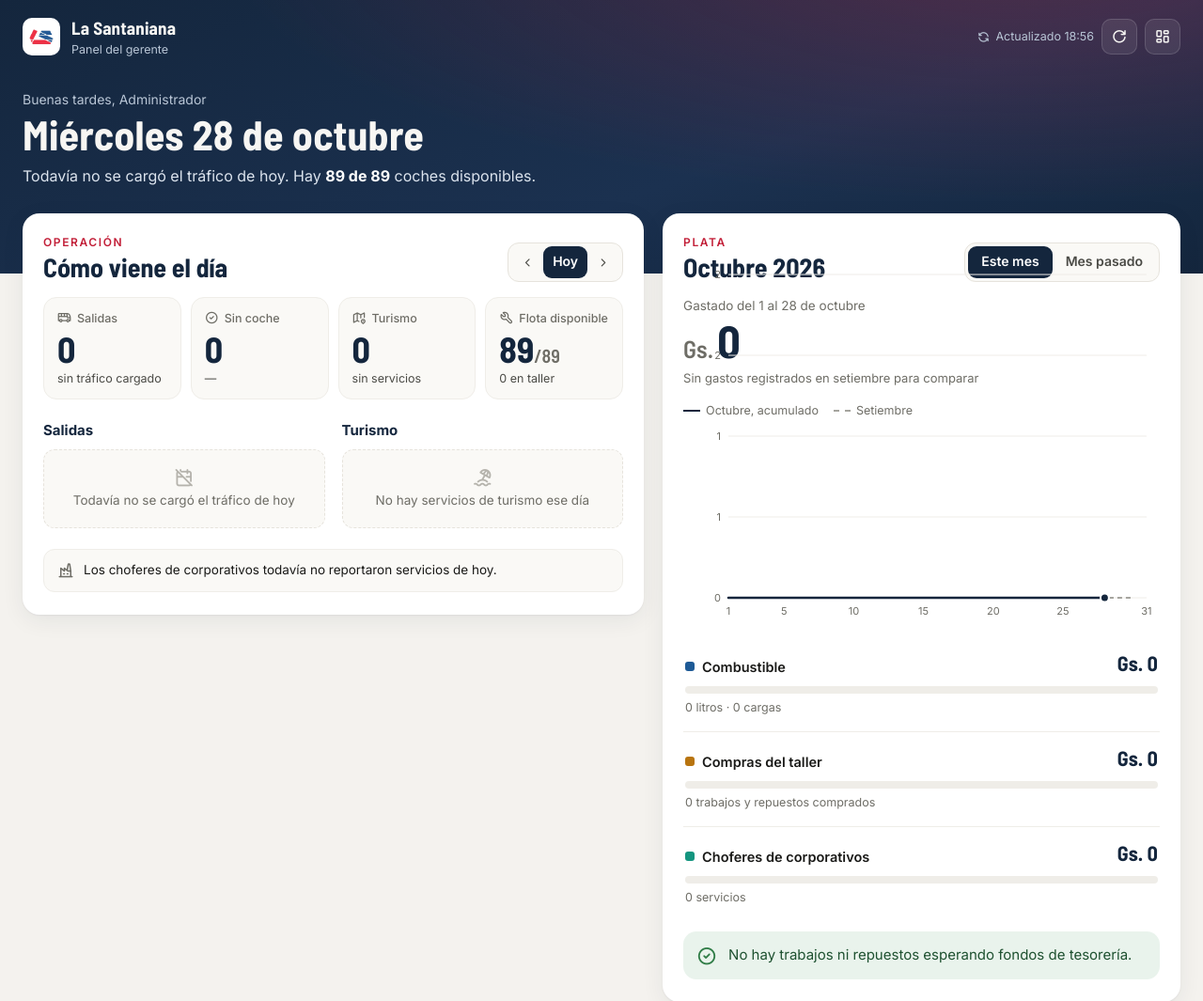
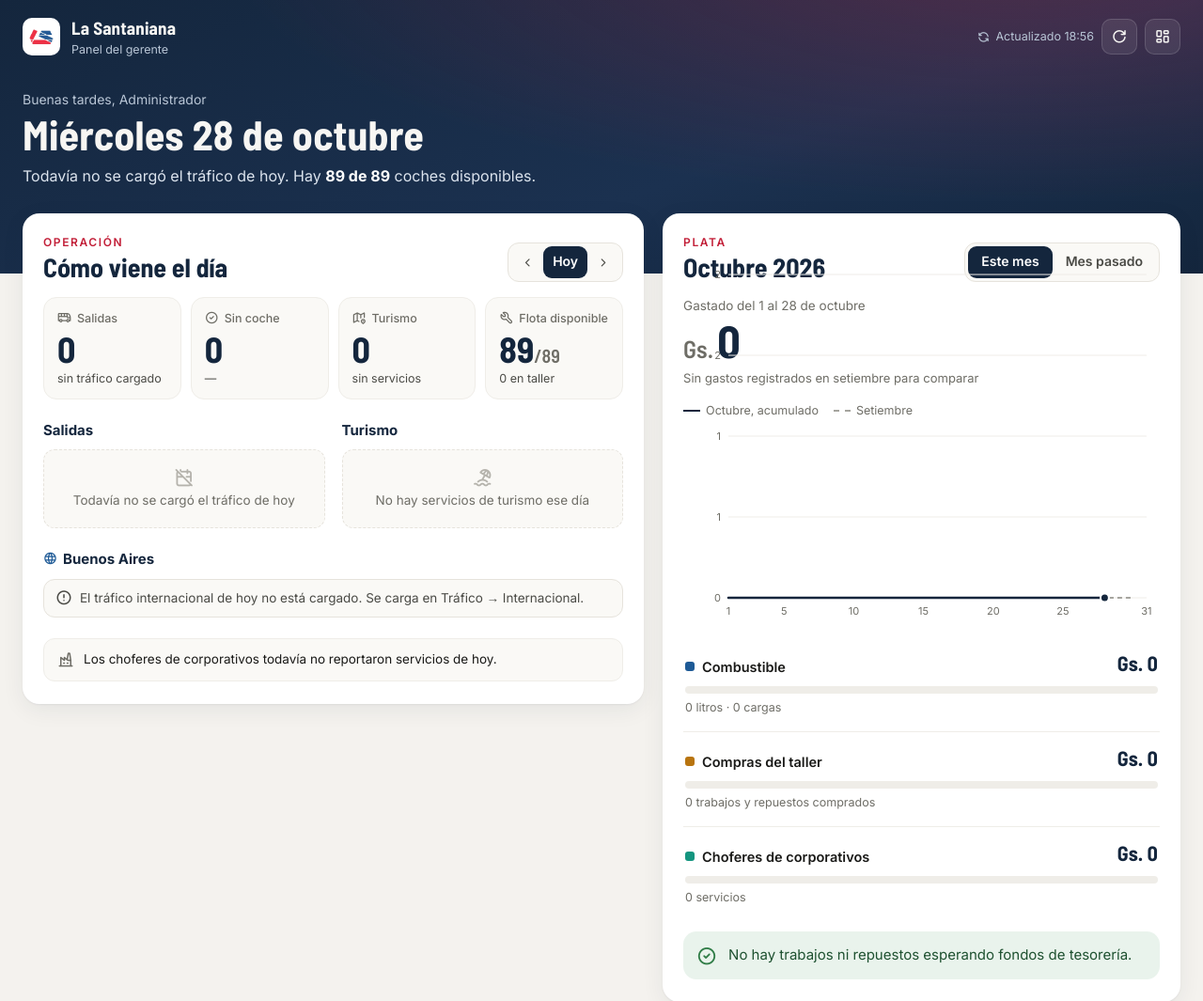
Before and after one commit to marcosmeternicht10-cell/flota-santaniana, a Flask app: page /gerencia in a window 1280 px wide. Shown: the top 1065 px of the page at 94% size. Run offline with Flask 3, Linux system fonts and the light colour scheme; a user stored in the database is signed in; data comes from the database, SQL or seed files in the repository; tables that the repository leaves empty hold one stand-in row (values such as "Sample post"); some libraries are stand-ins or nearby versions.

Commit message:
Add files via upload

```diff
--- a/static/gerencia.css
+++ b/static/gerencia.css
@@ -278,3 +278,11 @@
 @media (prefers-reduced-motion: reduce) {
   .g-card, .g-esq, .g-act.g-girando .ti { animation: none; }
 }
+
+/* Buenos Aires (tráfico internacional) */
+.g-int .g-bloque-cab h3 { display: inline-flex; align-items: center; gap: 6px; }
+.g-int .g-bloque-cab h3 .ti { color: var(--blue); }
+.g-int-res { margin: 2px 0 6px; font-size: 13.5px; color: var(--muted); }
+.g-int-res b { color: var(--text); }
+.g-int-vacio { display: flex; gap: 8px; align-items: flex-start; padding: 10px 12px; border-radius: 12px; background: var(--surface-2); border: 1px solid var(--line); font-size: 13.5px; color: var(--text-2); }
+.g-int-vacio .ti { font-size: 18px; flex: none; }
--- a/static/gerencia.js
+++ b/static/gerencia.js
@@ -162,6 +162,7 @@
       <div>${htmlSalidas(op)}</div>
       <div>${htmlTurismo(op)}</div>
     </div>
+    ${htmlInternacional(op)}
     ${htmlCorporativos(op)}`;
 }
 
@@ -216,10 +217,10 @@
     </div>`;
 }
 
-function filaSalida(s) {
+function filaSalida(s, sinTipo) {
   const tramo = s.origen && s.llega ? `${esc(s.origen)} → ${esc(s.llega)}` : esc(s.destino);
   const extra = [];
-  if (s.tipo === "internacional") extra.push("Internacional");
+  if (s.tipo === "internacional" && sinTipo !== true) extra.push("Internacional");
   if (s.lado === "regreso") extra.push("regreso");
   const der = s.sin_coche
     ? `<span class="g-pill rojo"><i class="ti ti-alert-triangle"></i> ${s.a_confirmar ? "A confirmar" : "Sin coche"}</span>`
@@ -294,6 +295,31 @@
   return `<div class="g-bloque-cab"><h3>Turismo</h3></div>` + (filas.length
     ? `<ul class="g-lista">${filas.join("")}</ul>`
     : `<div class="g-vacio"><i class="ti ti-beach"></i>No hay servicios de turismo ese día</div>`);
+}
+
+// Buenos Aires (el tráfico internacional) aparte: con la lista de próximas
+// salidas se perdía entre las nacionales
+function htmlInternacional(op) {
+  const t = op.trafico;
+  const sal = (t.salidas || []).filter(s => s.tipo === "internacional");
+  const cargado = (t.planillas || []).some(p => p.tipo === "internacional");
+  const prox = op.internacional_proximo;
+  const cuando = op.es_hoy ? "hoy" : "ese día";
+  let cuerpo;
+  if (sal.length) {
+    const ida = sal.filter(s => s.lado !== "regreso").length, vuelta = sal.length - ida;
+    const det = [ida ? `${num(ida)} de ida` : "", vuelta ? `${num(vuelta)} de regreso` : ""].filter(Boolean).join(" · ");
+    cuerpo = `<p class="g-int-res"><b>${plural(sal.length, "salida", "salidas")}</b> ${cuando}${det ? " · " + det : ""}</p>
+      <ul class="g-lista">${sal.map(s => filaSalida(s, true)).join("")}</ul>`;
+  } else {
+    const msg = !cargado
+      ? `El tráfico internacional de ${cuando} no está cargado.`
+      : `${cap(cuando)} no hay salidas a Buenos Aires.`;
+    cuerpo = `<div class="g-int-vacio"><i class="ti ${cargado ? "ti-calendar-off" : "ti-alert-circle"}"></i><span>${msg}${!cargado ? " Se carga en Tráfico → Internacional." : ""}</span></div>`;
+    if (prox) cuerpo += `<p class="g-int-res">Próximas: <b>${esc(cap(prox.fecha_larga))}</b> · ${plural(prox.salidas.length, "salida", "salidas")}</p>
+      <ul class="g-lista">${prox.salidas.map(s => filaSalida(s, true)).join("")}</ul>`;
+  }
+  return `<div class="g-bloque g-int"><div class="g-bloque-cab"><h3><i class="ti ti-world"></i> Buenos Aires</h3></div>${cuerpo}</div>`;
 }
 
 function htmlCorporativos(op) {
```
